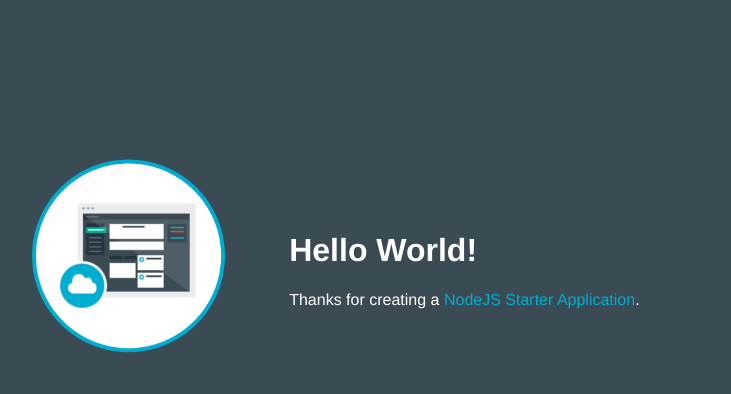
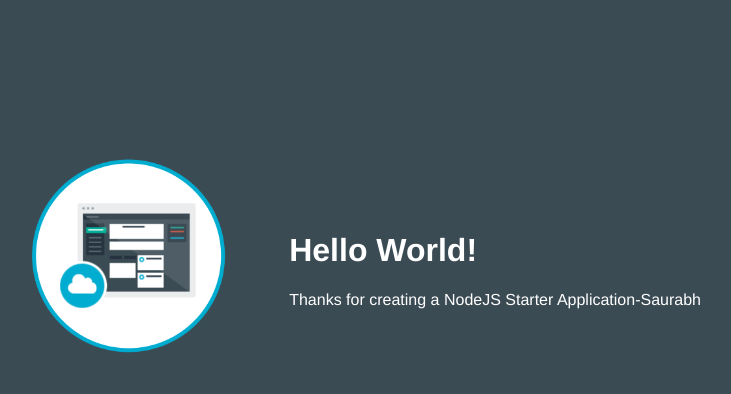
Before and after one commit to saurabhbwin/NodejsAppdemo-saurabh, a website: page public/index.html in a window 1280 px wide. Shown: the whole page, without its empty margins (253-984 px from the left). Drawn offline with Linux system fonts and the light colour scheme.

Commit message:
First Commit

```diff
--- a/public/index.html
+++ b/public/index.html
@@ -17,7 +17,7 @@
         </td>
         <td>
           <h1 id="message">Hello World!</h1>
-          <p class='description'></p> Thanks for creating a <span class = "blue">NodeJS Starter Application</span>.
+          <p class='description'></p> Thanks for creating a NodeJS Starter Application-Saurabh
         </td>
       </tr>
     </table>
```
Also changed, not shown: 1 other file.
